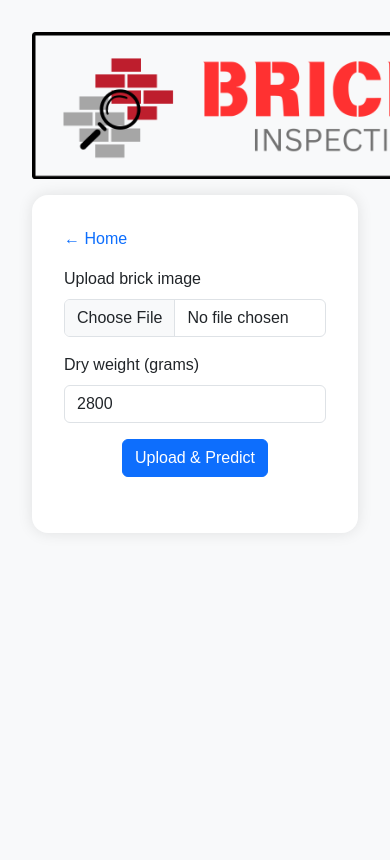
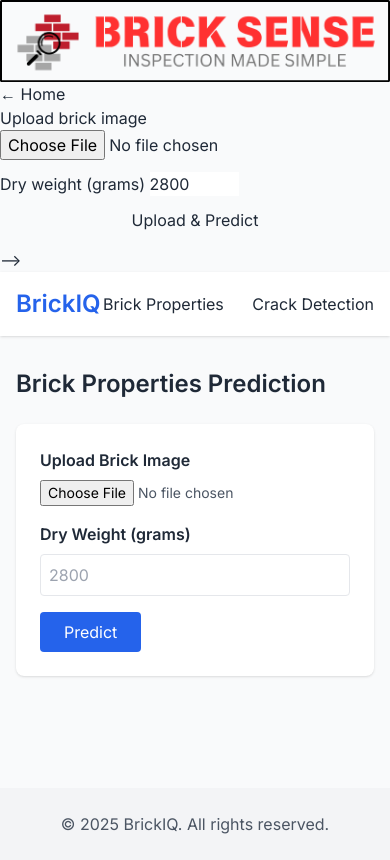
Before and after one commit to talhabtahir/bricksense-railway, a Flask app: page /predict in a window 390 px wide; the page is wider, and only the part inside the window is pictured. Before the commit the page ends 477 px from the top of that part, so only its background shows below. Run offline with Flask 3, Linux system fonts and the light colour scheme; some libraries are stand-ins or nearby versions.

Commit message:
Update predict.html

```diff
--- a/templates/predict.html
+++ b/templates/predict.html
@@ -1,4 +1,4 @@
-<!doctype html>
+<!-- <!doctype html>
 <html lang="en">
 <head>
   <meta charset="utf-8" />
@@ -72,7 +72,7 @@
   </style>
 </head>
 <body>
-
+-->
   <!-- Logo -->
   <img src="{{ url_for('static', filename='BSbasicboxhightran1.png') }}" class="logo" alt="BrickSense Logo">
 
@@ -173,3 +173,46 @@
 
 </body>
 </html>
+ -->
+
+{% extends "base.html" %}
+{% block content %}
+<h2 class="text-2xl font-bold mb-6">Brick Properties Prediction</h2>
+
+<form method="POST" enctype="multipart/form-data" class="bg-white shadow p-6 rounded-lg mb-8">
+  <div class="mb-4">
+    <label class="block mb-2 font-semibold">Upload Brick Image</label>
+    <input type="file" name="file" accept="image/*" class="block w-full text-sm text-gray-600">
+  </div>
+  <div class="mb-4">
+    <label class="block mb-2 font-semibold">Dry Weight (grams)</label>
+    <input type="number" name="dry_weight" step="0.01" placeholder="2800" class="w-full border rounded p-2">
+  </div>
+  <button type="submit" class="bg-blue-600 text-white px-6 py-2 rounded hover:bg-blue-700">Predict</button>
+</form>
+
+{% if error %}
+  <div class="bg-red-100 text-red-700 p-4 rounded mb-6">{{ error }}</div>
+{% endif %}
+
+{% if strength %}
+  <div class="grid grid-cols-1 md:grid-cols-3 gap-6">
+    <div class="p-6 bg-white shadow rounded-lg text-center">
+      <h3 class="font-bold text-lg mb-2">Strength</h3>
+      <p class="text-2xl text-blue-600">{{ strength }} kN</p>
+    </div>
+    <div class="p-6 bg-white shadow rounded-lg text-center">
+      <h3 class="font-bold text-lg mb-2">Absorption</h3>
+      <p class="text-2xl text-green-600">{{ absorption }}%</p>
+    </div>
+    <div class="p-6 bg-white shadow rounded-lg text-center">
+      <h3 class="font-bold text-lg mb-2">Class</h3>
+      <p class="text-2xl text-purple-600">Class {{ class_idx + 1 }}</p>
+    </div>
+  </div>
+
+  <div class="mt-8">
+    <img src="{{ url_for('uploaded_file', filename=filename) }}" class="mx-auto rounded shadow max-h-80">
+  </div>
+{% endif %}
+{% endblock %}
```
